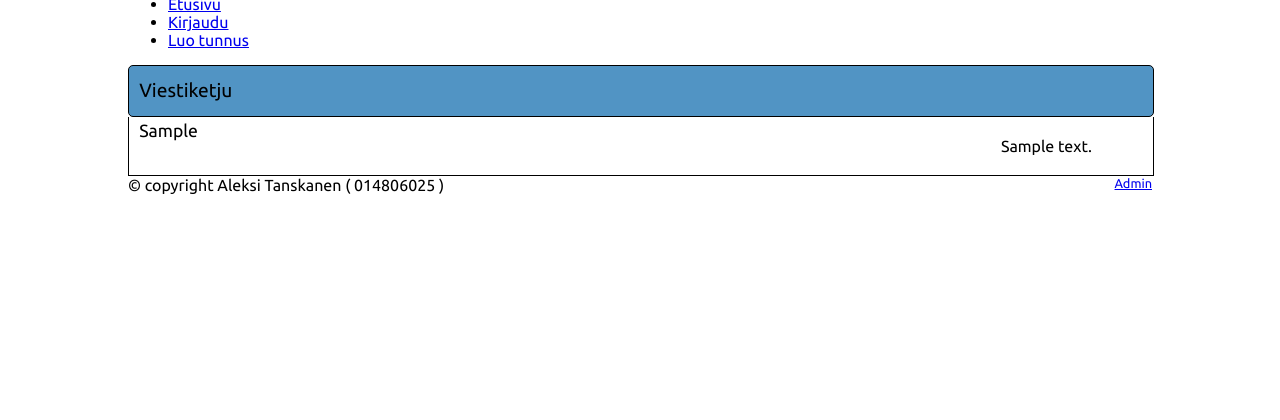
After one commit to alkerfin/keskustelupalsta, a Flask app: template app/templates/category.html in a window 1280 px wide. The commit adds this page. Shown: the part 356-776 px from the top of the page. Run offline with Flask 2, Linux system fonts and the light colour scheme; the template is opened without the code that fills it: values that come from a table or form of the project are taken from there, others are empty; tables that the repository leaves empty hold one stand-in row (values such as "Sample post").

Commit message:
Kategoria näkymystä näkee nyt Viestiketjut

```diff
--- a/app/auth/models.py
+++ b/app/auth/models.py
@@ -30,9 +30,10 @@ class User(db.Model):
     def is_anonymous(self):
         return False
 
-#TODO : To use role AND roleRules database table
+    #TODO : To use role AND roleRules database table
     def is_allowed_object(self,obj):
-        return True
+        cHelper = CrudHelper(self.id)
+        return cHelper.isAllowed(obj)
 
     def is_authenticated(self):
         return True
--- /dev/null
+++ b/app/templates/category.html
@@ -0,0 +1,15 @@
+        {% extends "layout.html" %}
+
+        {% block content %}
+
+        <div class="topic">Viestiketju</div>
+        {% for thread in threads %}
+        <div class="category">
+            <div class="topics">
+              <div class="topic">{{thread.header}}</div>
+            </div>
+	           <p>{{thread.body}}</p>
+            <div style="clear:both;"></div>
+        </div>
+        {% endfor %}
+        {% endblock %}
--- a/app/templates/layout.html
+++ b/app/templates/layout.html
@@ -20,7 +20,8 @@
               {% if current_user.is_authenticated %}
               <li>Hei, {{ current_user.name }}!</li>
               {% else %}
-                <li><a href="#" onclick="openModal("auth/login");">Kirjautu tai luo tunnus</a></li>
+                <li><a href="auth/login">Kirjaudu</a></li>
+                <li><a href="auth/signup">Luo tunnus</a></li>
               {% endif %}
           </ul>
         </div>
--- a/app/views.py
+++ b/app/views.py
@@ -4,6 +4,7 @@ from flask_login import login_user
 
 from app.include.classes.category import *
 from app.include.classes.message import *
+from app.include.classes.thread import *
 
 from app.include.forms import *
 
@@ -14,8 +15,8 @@ def frontpage():
 @app.route("/category/")
 def category_view():
     id = request.args.get("id")
-    messages = Message.query.filter_by(msg_parent=-1).all()
-    return render_template("category.html",messages=messages)
+    messages = Thread.query.filter_by(cat_id=id).all()
+    return render_template("category.html",threads=threads)
 
 @app.route("/category/add/")
 def addCategory():
```
Also changed, not shown: app/include/classes/thread.py (added, +12 -0 lines), app/auth/CrudHelper.py (added).
